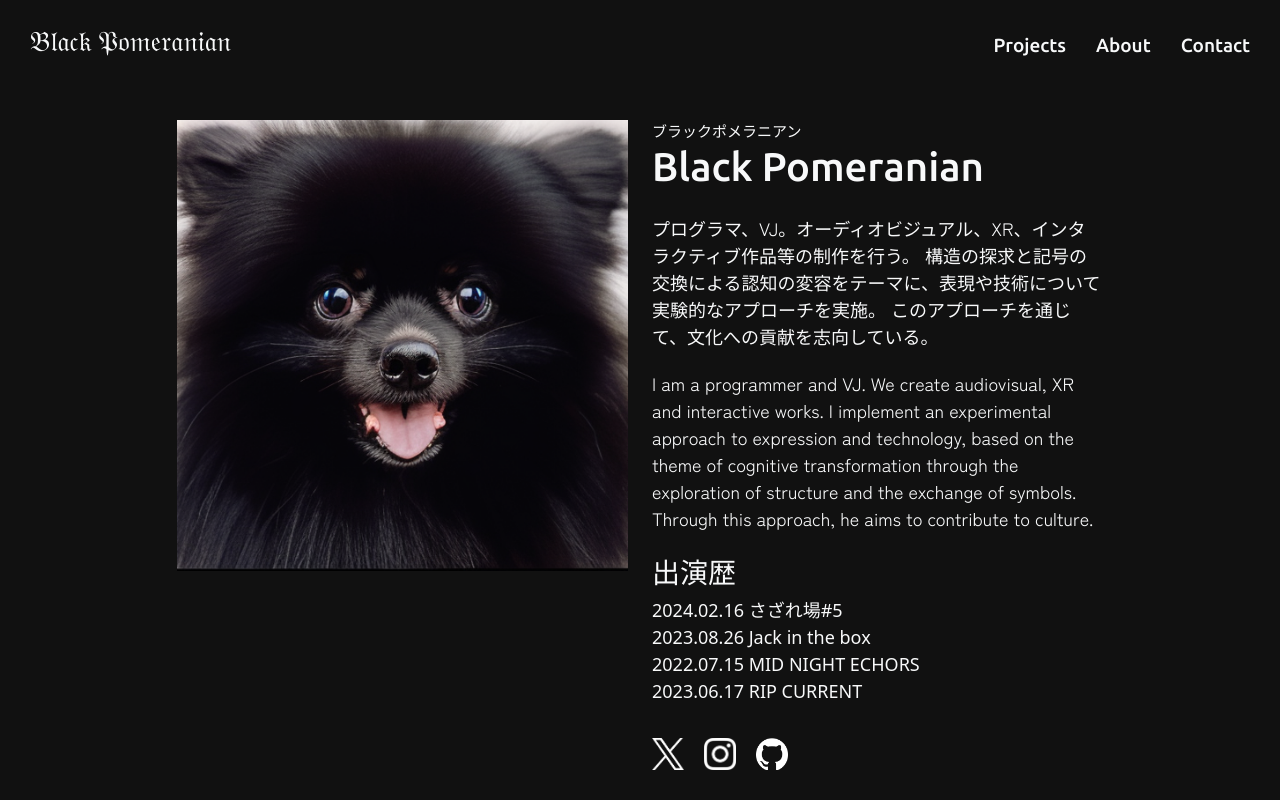
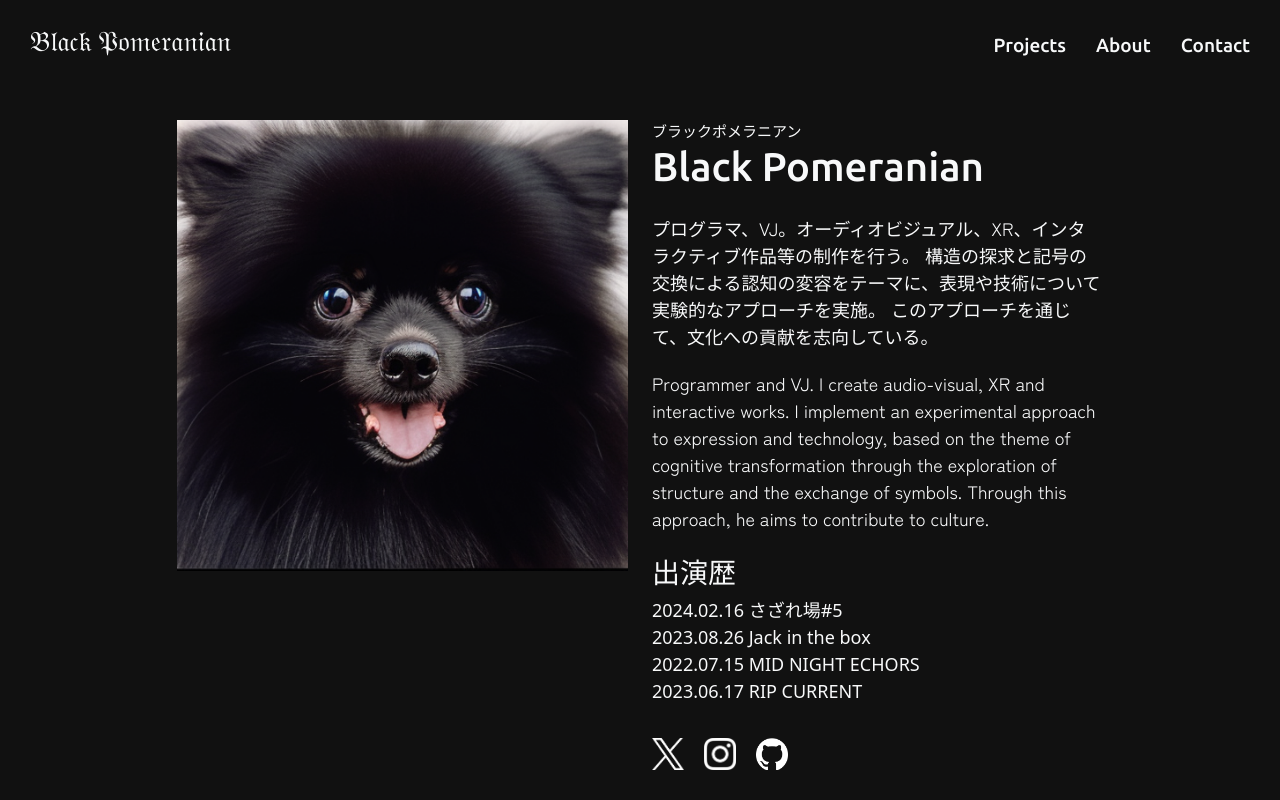
Before and after one commit to black-pomeranian/blapome-portfolio, a React (Create React App) app: page /about in a window 1280 px wide. Built offline with nearby package versions, Linux system fonts and the light colour scheme.

Commit message:
プロフィール英文修正

```diff
--- a/src/components/About.js
+++ b/src/components/About.js
@@ -22,7 +22,7 @@ const About = () => {
             このアプローチを通じて、文化への貢献を志向している。
           </p>
           <p className="profile-en text-start py-2">
-            I am a programmer and VJ. We create audiovisual, XR and interactive works.
+            Programmer and VJ. I create audio-visual, XR and interactive works.
             I implement an experimental approach to expression and technology, based on the theme of cognitive transformation through the exploration of structure and the exchange of symbols.
             Through this approach, he aims to contribute to culture.
           </p>
```
